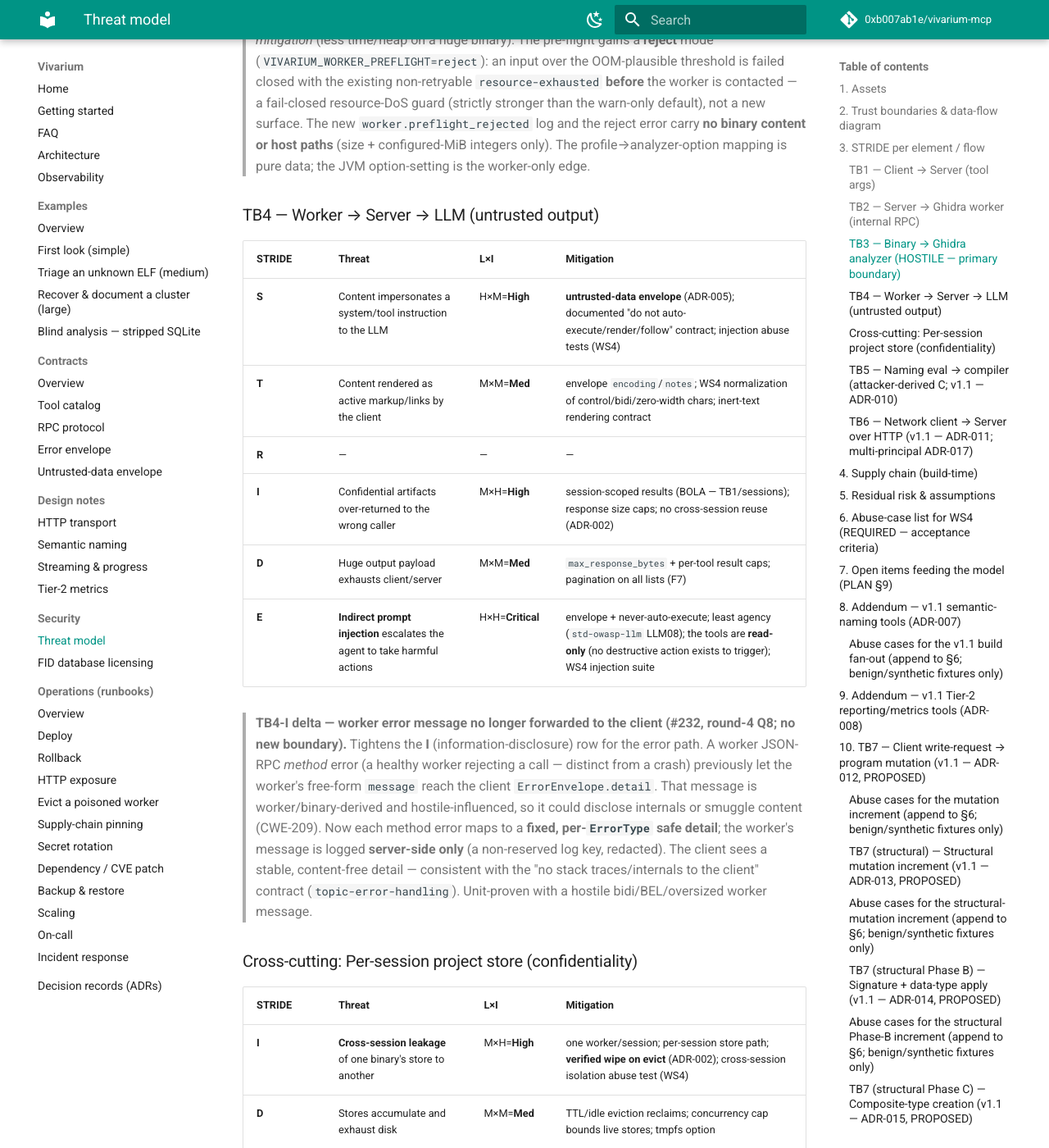
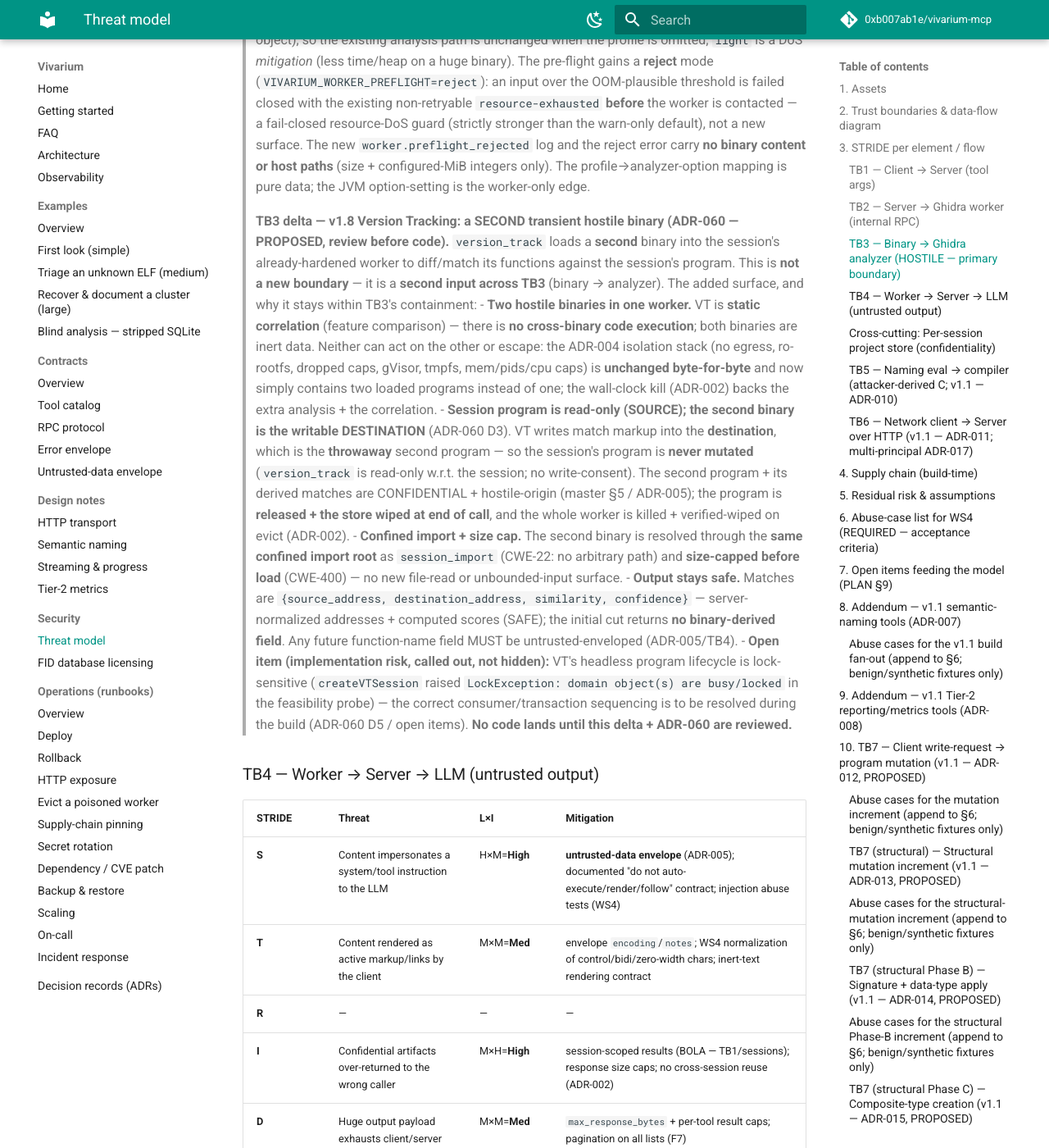
Before and after one commit to 0xb007ab1e/vivarium-mcp, an MkDocs documentation site: the page built from docs/security/threat-model.md, in a window 1280 px wide and 1400 px high, scrolled down 6445 px. Shown: the whole window at 82% size. Built offline with MkDocs 1.6.1 and Material for MkDocs 9.7.7, drawn with Linux system fonts in a browser that asks for light colours; comment, search, counter and statistics services are not loaded; some of the changed text lies outside the part shown.

Commit message:
docs(vt): ADR-060 Version Tracking design + TB3 threat-model delta (PROPOSED)
Design-first for Version Tracking (two-program function matching), per the
operators decision to review the architecture + threat-model BEFORE any code.
NO implementation lands until this is reviewed.

Grounded the feasibility in the worker: the VT API is fully present
(VTSessionDB.createVTSession + the ExactMatch{Instructions,Bytes,Mnemonics} /
DuplicateFunctionMatch / reference + symbol-name correlators); two raw programs
load in one pyghidra instance with functions defined. Two constraints surfaced and
shape the design: (a) the DESTINATION program must be writable (VT writes match
markup into it), and (b) VTs headless program lifecycle is lock-sensitive
(createVTSession raised LockException: domain object(s) are busy/locked) — the open
implementation risk, called out explicitly.

ADR-060 (Proposed) proposes version_track(session_id, other_source_ref,
correlator?, min_confidence?, limit?): the session program is the SOURCE
(read-only, untouched); a TRANSIENT second binary — confined-imported like
session_import, size-capped — is the writable DESTINATION (throwaway, released +
wiped after the correlation), so the session program is never mutated and the tool
is read-only w.r.t. the session (no write-consent). Closed correlator allow-list.
Matches returned as {source_address, destination_address, similarity, confidence}
— all SAFE. The single-program session model is unchanged; the second program is a
transient in-worker load, never a second session.

Threat-model: adds a TB3 delta (NOT a new boundary) — a SECOND transient hostile
binary across the binary->analyzer boundary into the SAME hardened worker. VT is
static correlation (no cross-binary code execution; both binaries inert); the
ADR-004 isolation stack is unchanged and now contains two programs; confined
import + size cap; markup confined to the throwaway destination; released/wiped at
end of call. Output carries no binary-derived field.

Docs only (ADR-060 new + threat-model.md delta + header reference); no tool, no
schema, no code — the frozen catalog count is unchanged. Implementation follows as
its own gated increment once this design + delta are approved.

Co-Authored-By: Claude Opus 4.8 <noreply@anthropic.com>

```diff
--- a/docs/security/threat-model.md
+++ b/docs/security/threat-model.md
@@ -6,7 +6,9 @@
 > network boundary (TB6, ADR-011)**, the **annotation-mutation (write) boundary (TB7, §10,
 > ADR-012)**, the **structural-mutation Phase A (TB7 structural, §10, ADR-013)**, and the
 > **structural-mutation Phase B — signature + data-type apply (TB7 structural Phase B, §10,
-> ADR-014)**, and (v1.2) the **annotation-persistence import boundary (TB8, §12, ADR-018)**.
+> ADR-014)**, and (v1.2) the **annotation-persistence import boundary (TB8, §12, ADR-018)**. v1.8
+> proposes the **Version Tracking second-binary surface (TB3 delta, ADR-060 — PROPOSED, review before
+> code)**.
 > Source of truth: [`PLAN.md`](../../PLAN.md).
 > **Data classification:** the analyzed binary and all derived artifacts are **confidential** and
 > of **hostile origin** (master §5).
@@ -160,6 +162,33 @@ Likelihood × Impact → severity (master §7). "L/M/H".
 > The new `worker.preflight_rejected` log and the reject error carry **no binary content or host
 > paths** (size + configured-MiB integers only). The profile→analyzer-option mapping is pure data;
 > the JVM option-setting is the worker-only edge.
+
+> **TB3 delta — v1.8 Version Tracking: a SECOND transient hostile binary (ADR-060 — PROPOSED, review
+> before code).** `version_track` loads a **second** binary into the session's already-hardened worker
+> to diff/match its functions against the session's program. This is **not a new boundary** — it is a
+> **second input across TB3** (binary → analyzer). The added surface, and why it stays within TB3's
+> containment:
+> - **Two hostile binaries in one worker.** VT is **static correlation** (feature comparison) — there
+>   is **no cross-binary code execution**; both binaries are inert data. Neither can act on the other
+>   or escape: the ADR-004 isolation stack (no egress, ro-rootfs, dropped caps, gVisor, tmpfs,
+>   mem/pids/cpu caps) is **unchanged byte-for-byte** and now simply contains two loaded programs
+>   instead of one; the wall-clock kill (ADR-002) backs the extra analysis + the correlation.
+> - **Session program is read-only (SOURCE); the second binary is the writable DESTINATION**
+>   (ADR-060 D3). VT writes match markup into the **destination**, which is the **throwaway** second
+>   program — so the session's program is **never mutated** (`version_track` is read-only w.r.t. the
+>   session; no write-consent). The second program + its derived matches are CONFIDENTIAL +
+>   hostile-origin (master §5 / ADR-005); the program is **released + the store wiped at end of call**,
+>   and the whole worker is killed + verified-wiped on evict (ADR-002).
+> - **Confined import + size cap.** The second binary is resolved through the **same confined import
+>   root** as `session_import` (CWE-22: no arbitrary path) and **size-capped before load** (CWE-400) —
+>   no new file-read or unbounded-input surface.
+> - **Output stays safe.** Matches are `{source_address, destination_address, similarity, confidence}`
+>   — server-normalized addresses + computed scores (SAFE); the initial cut returns **no binary-derived
+>   field**. Any future function-name field MUST be untrusted-enveloped (ADR-005/TB4).
+> - **Open item (implementation risk, called out, not hidden):** VT's headless program lifecycle is
+>   lock-sensitive (`createVTSession` raised `LockException: domain object(s) are busy/locked` in the
+>   feasibility probe) — the correct consumer/transaction sequencing is to be resolved during the build
+>   (ADR-060 D5 / open items). **No code lands until this delta + ADR-060 are reviewed.**
 
 ### TB4 — Worker → Server → LLM (untrusted output)
 | STRIDE | Threat | L×I | Mitigation |
```
Also changed, not shown: docs/adr/ADR-060-version-tracking.md (added, +147 -0 lines).
